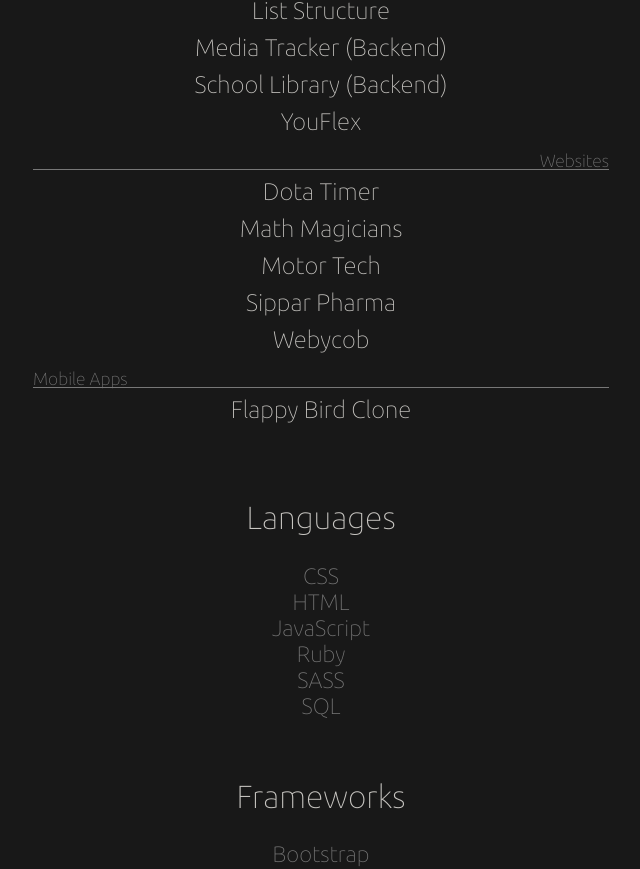
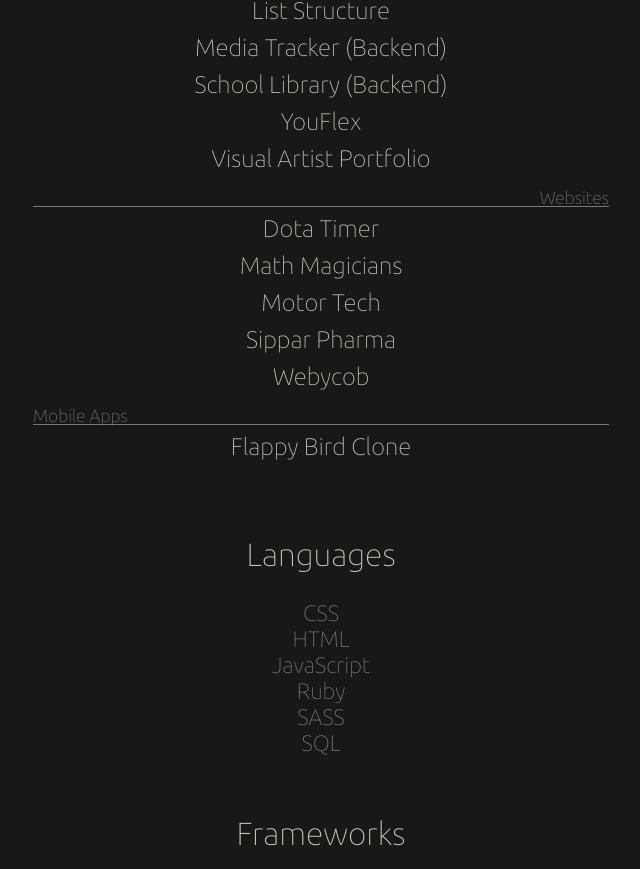
Before and after one commit to Khaled-AlKhateeb/my-portfolio, a React (Create React App) app: page / in a window 1280 px wide. Shown: the part 778-1647 px from the top of the page, without its empty margins (319-959 px from the left). Built offline with nearby package versions, Linux system fonts and the light colour scheme.

Commit message:
Added new Project

```diff
--- a/src/data.js
+++ b/src/data.js
@@ -150,6 +150,17 @@
     skill: ["React-Native"],
     url: 'https://drive.google.com/file/d/1gz-KyRek6d9_cOvRttYEugGk0Xk-18f8/view',
     urlSource: 'https://github.com/Khaled-AlKhateeb/flappybird_clone',
+  },
+  {
+    id: 15,
+    type: 'webapp',
+    name: 'Visual Artist Portfolio',
+    image: 'ramijuma-portfolio.png',
+    production: 'May 2023',
+    description: 'Visual Artist Portfolio, using React, Redux to save data, connected Firebase Storage to Firestore Database to render the images URLs into the webapp.',
+    skill: ["React.JS, Redux, Firebase"],
+    url: 'https://visual-illustrator-portfolio-rj.vercel.app/',
+    urlSource: 'https://github.com/Khaled-AlKhateeb/visual-illustrator-portfolio-RJ',
   }
 ];
 
```
Also changed, not shown: public/ramijuma-portfolio.png (added).
